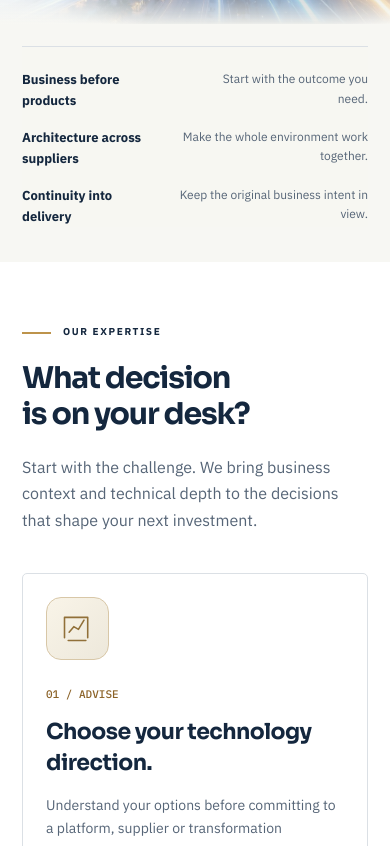
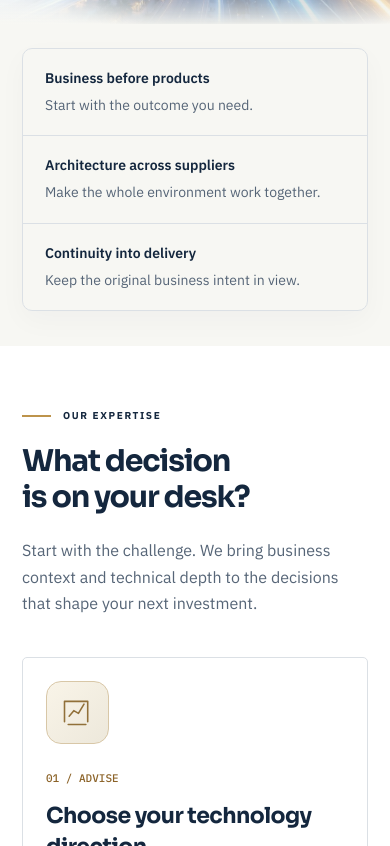
Before and after one commit to ilsilverli/Next-Technologies-Website, a plain HTML site: page index.html in a window 390 px wide. Shown: the part 1036-1882 px from the top of the page. Drawn offline with Linux system fonts and the light colour scheme.

Commit message:
Tidy responsive principles panel

```diff
--- a/index.html
+++ b/index.html
@@ -91,6 +91,16 @@ body{font-family:"IBM Plex Sans",Arial,sans-serif}
 
 /* Match the original website Arabic typography throughout. */
 [dir=rtl] body,[dir=rtl] body *{font-family:Cairo,Arial,sans-serif}
+
+/* Balanced three-column principles panel. */
+.hero .principles{display:grid;grid-template-columns:repeat(3,minmax(0,1fr));gap:0;margin-top:28px;padding:0;background:rgba(247,247,243,.95);border:1px solid #dbe0e5;border-radius:10px;box-shadow:0 10px 28px #0b1b3308;overflow:hidden;backdrop-filter:blur(10px);scroll-margin-top:110px}
+.hero .principles>div{display:block;min-width:0;padding:24px 28px;text-align:start}
+.hero .principles>div+div{border-inline-start:1px solid #dbe0e5}
+.hero .principles b{display:block;margin:0;font-size:14px;font-weight:600;line-height:1.5;letter-spacing:0;color:var(--ink)}
+.hero .principles span{display:block;max-width:32ch;margin-top:8px;font-size:14px;line-height:1.6;text-align:start;color:var(--muted)}
+@media(max-width:1000px) and (min-width:761px){.hero .principles>div{padding:22px 20px}.hero .principles b,.hero .principles span{font-size:13px}}
+@media(max-width:760px){.hero .principles{grid-template-columns:1fr;margin-top:24px}.hero .principles>div{padding:19px 22px}.hero .principles>div+div{border-inline-start:0;border-top:1px solid #dbe0e5}.hero .principles span{max-width:none;margin-top:5px}}
+
 </style></head><body>
 <a class="skip" href="#main" data-i="skip">Skip to content</a>
 <div class="ribbon" data-i="ribbon">DESIGN REVIEW · Proposed website draft</div>
@@ -98,7 +108,7 @@ body{font-family:"IBM Plex Sans",Arial,sans-serif}
 <main id="main">
 <div class="hero"><div class="wrap"><div class="hero-grid"><div><div class="eyebrow" data-i="heroEye">Business-led. Architecture-driven.</div><h1 data-i="heroTitle">Clear technology decisions.<br><span class="gold-text">Connected business solutions.</span></h1><p data-i="heroBody">We help organisations turn business priorities into practical technology—through advisory, solution architecture and coordinated implementation.</p><div class="actions"><a class="btn" href="#contact" data-i="heroCta">Discuss your business challenge <span class="arrow">↗</span></a><a class="btn outline" href="#expertise" data-i="heroSecondary">Explore our expertise</a></div><p class="hero-note" data-i="heroNote">Based in Riyadh. Built around your business.</p></div>
 <div class="hero-art"><div class="hero-image-frame"><img class="hero-image" src="assets/image-1232c92480e2.jpg" width="1100" height="868" fetchpriority="high" alt="Riyadh skyline with the Next Technologies X motif and blue and gold light trails"></div><div class="hero-caption"><div class="eyebrow" data-i="artEye">Advisory-first. Connected by design.</div><strong><span class="live-dot" aria-hidden="true"></span><span data-i="artTitle">A clear view of what's next.</span></strong><p data-i="artBody">Business priorities, technology choices and delivery—working together.</p></div></div></div>
-<div class="principles"><div><b data-i="p1">Business before products</b><span data-i="p1s">Start with the outcome you need.</span></div><div><b data-i="p2">Architecture across suppliers</b><span data-i="p2s">Make the whole environment work together.</span></div><div><b data-i="p3">Continuity into delivery</b><span data-i="p3s">Keep the original business intent in view.</span></div></div></div></div>
+<div class="principles" id="principles"><div><b data-i="p1">Business before products</b><span data-i="p1s">Start with the outcome you need.</span></div><div><b data-i="p2">Architecture across suppliers</b><span data-i="p2s">Make the whole environment work together.</span></div><div><b data-i="p3">Continuity into delivery</b><span data-i="p3s">Keep the original business intent in view.</span></div></div></div></div>
 <section class="white" id="expertise"><div class="wrap"><div class="section-intro"><div><div class="eyebrow" data-i="expertEye">Our expertise</div><h2 data-i="expertTitle">What decision<br>is on your desk?</h2></div><p data-i="expertBody">Start with the challenge. We bring business context and technical depth to the decisions that shape your next investment.</p></div><div class="service-grid">
 <article class="service"><div class="offer-icon" aria-hidden="true"><svg viewBox="0 0 42 42" fill="none" stroke="currentColor" stroke-width="1.7" stroke-linecap="round" stroke-linejoin="round"><path d="M7 31V9h25v22M12 25l5-6 5 3 6-10M11 34h19"/></svg></div><span class="num" data-i="advise">01 / ADVISE</span><h3 data-i="s1t">Choose your technology direction.</h3><p data-i="s1b">Understand your options before committing to a platform, supplier or transformation programme.</p><ul><li data-i="s1a">Current-environment assessment</li><li data-i="s1c">Solution options and architecture</li><li data-i="s1d">Prioritised technology roadmap</li></ul><a class="text-link service-link" href="#contact" data-topic="Technology advisory" data-i="serviceLink">Discuss this challenge <span class="arrow">↗</span></a></article>
 <article class="service"><div class="offer-icon" aria-hidden="true"><svg viewBox="0 0 42 42" fill="none" stroke="currentColor" stroke-width="1.7" stroke-linecap="round" stroke-linejoin="round"><rect x="5" y="7" width="12" height="12" rx="3"/><rect x="24" y="22" width="12" height="12" rx="3"/><path d="M17 13h13v9M11 19v9h13"/></svg></div><span class="num" data-i="connect">02 / CONNECT</span><h3 data-i="s2t">Make the pieces work together.</h3><p data-i="s2b">Connect applications, cloud, infrastructure and security around one practical solution design.</p><ul><li data-i="s2a">Integrated solution blueprint</li><li data-i="s2c">Integration and rollout planning</li><li data-i="s2d">Supplier and delivery coordination</li></ul><a class="text-link service-link" href="#contact" data-topic="Solution architecture & integration" data-i="serviceLink">Discuss this challenge <span class="arrow">↗</span></a></article>
```
